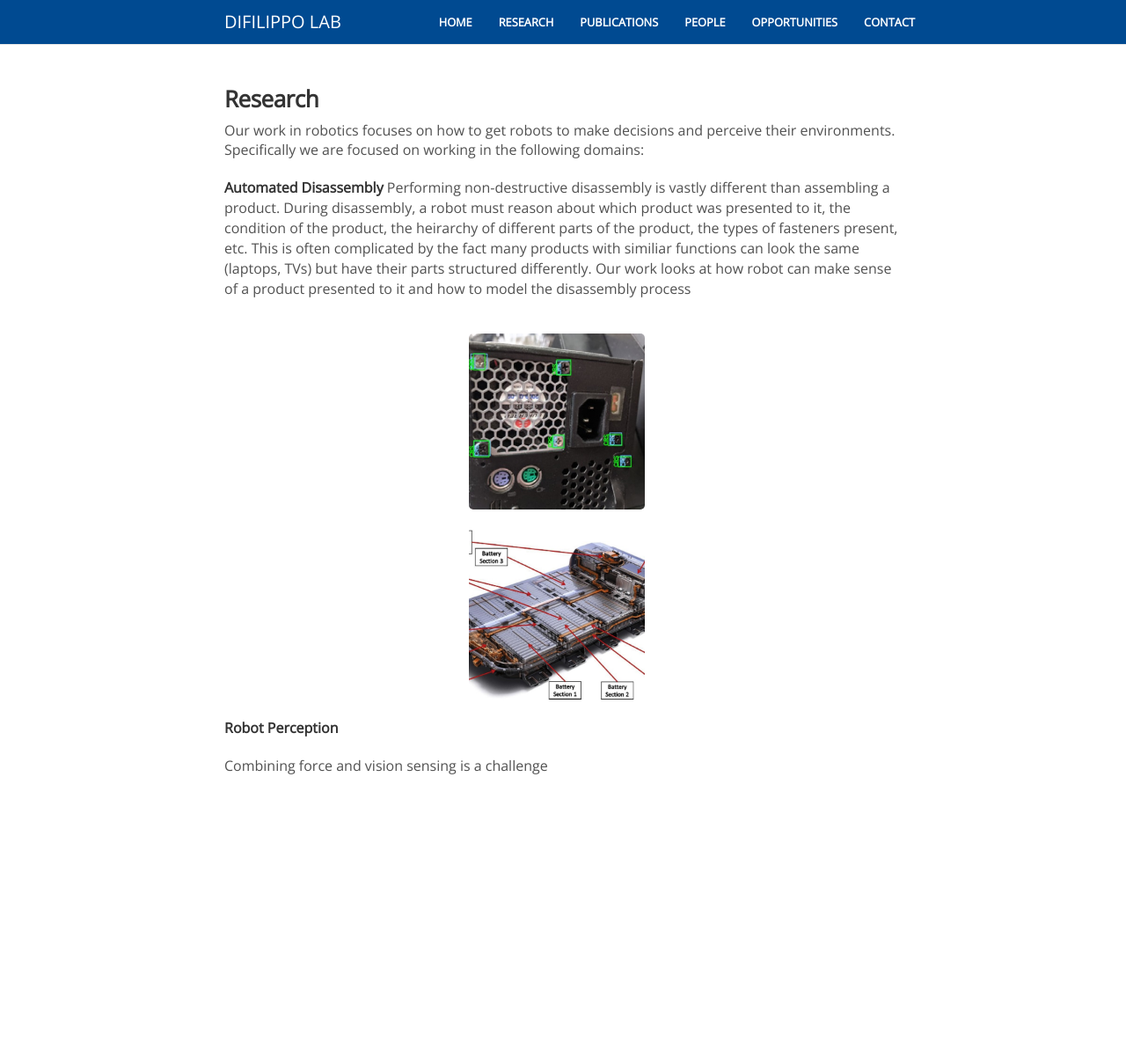
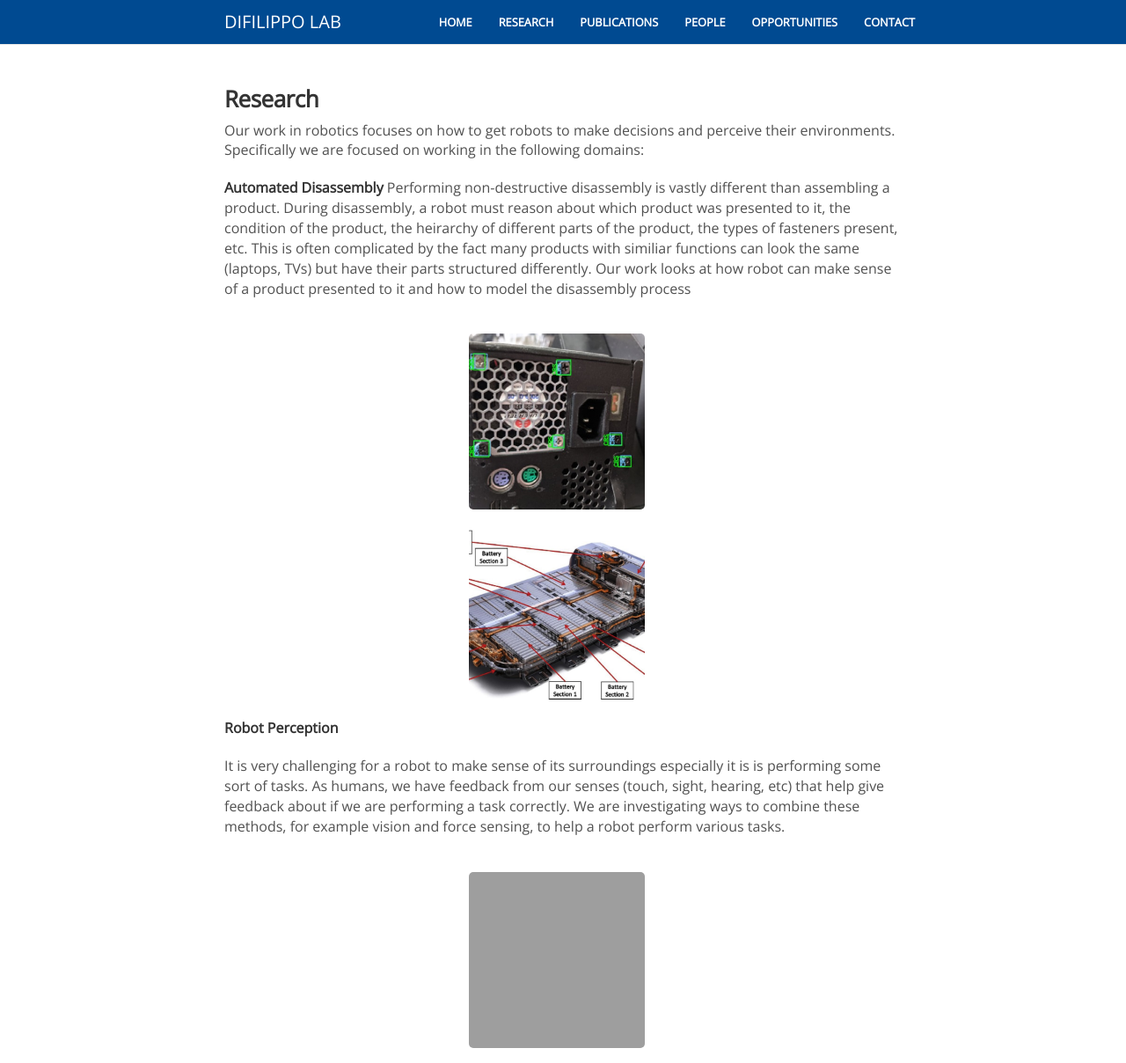
Before and after one commit to DiFilippoLab/DiFilippoLab.github.io, a Jekyll site: the page built from research.md, in a window 1280 px wide and 1208 px high. Shown: the whole window at 88% size. Built offline with Jekyll 4.4.1, drawn with Linux system fonts in a browser that asks for light colours; nearby versions of some CDN libraries; our own code applies the rules of GitHub Pages for plain Markdown files; comment, search, counter and statistics services are not loaded; grey boxes are pictures that could not be loaded.

Commit message:
Update research.md

```diff
--- a/research.md
+++ b/research.md
@@ -21,4 +21,12 @@ Performing non-destructive disassembly is vastly different than assembling a pro
 
 **Robot Perception**
 
-Combining force and vision sensing is a challenge
+It is very challenging for a robot to make sense of its surroundings especially it is is performing some sort of tasks. As humans, we have feedback from our senses (touch, sight, hearing, etc) that help give feedback about if we are performing a task correctly. We are investigating ways to combine these methods, for example vision and force sensing, to help a robot perform various tasks.
+
+<div class="content list people">
+    <div class="list-item-people">
+            <p class="list-post-title">
+            <img class="profile-thumbnail" src="{{site.baseurl}}/images/research/jwu_turtlebot.jpg">
+             </p>
+            </div>
+ </div>
```
